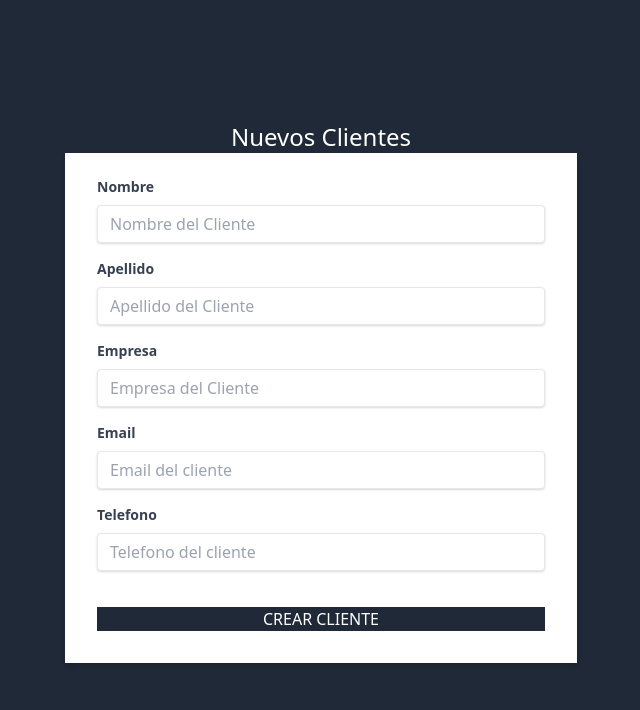
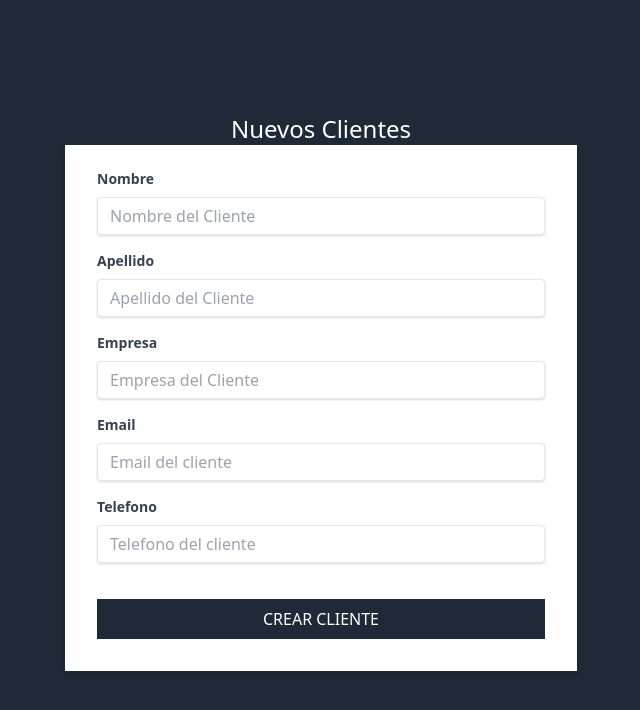
Before and after one commit to RaymonGuzman/cursoGraphQL, a Next.js app in the folder crmcliente/: page /nuevosclientes in a window 1280 px wide. Shown: the top 710 px of the page, without its empty margins (319-959 px from the left). Built offline with nearby package versions, Linux system fonts and the light colour scheme.

Commit message:
S16:91 - Mostrando mensaje de error en la vista de nuevocliente

```diff
--- a/crmcliente/pages/nuevosclientes.js
+++ b/crmcliente/pages/nuevosclientes.js
@@ -1,4 +1,4 @@
-import React from 'react';
+import React, { useState } from 'react';
 import Layout from '../components/Layout';
 import { useFormik } from 'formik';
 import * as Yup from 'yup';
@@ -33,12 +33,13 @@ const CLIENTES_VENDEDOR = gql`
 `;
 
 const nuevosClientes = () => {
+  const [mensaje, setMensaje] = useState(null);
   // mutation para crear nuevos clientes
   const [nuevoCliente] = useMutation(NUEVO_CLIENTE, {
     update(cache, { data: { nuevoCliente } }) {
       // Obtener el objeto de cache que deseamos actualizar
       const { obtenerClienteVendedor } = cache.readQuery({
-        query: CLIENTES_VENDEDOR
+        query: CLIENTES_VENDEDOR,
       });
 
       // Reescribimos el cache ( el cache nunca se debe modificar )
@@ -87,15 +88,29 @@ const nuevosClientes = () => {
 
         router.push('/');
       } catch (error) {
-        console.log(error);
+        setMensaje(error.message);
+        setTimeout(() => {
+          setMensaje(null);
+        }, 3000);
       }
     },
   });
+
+  const monstrarMensaje = () => {
+    //Creando mensaje de error en rojo en caso de que el usuario esté registrado
+    return (
+      <div className="bg-white py-2 px-3 w-full my-3 max-w-sm text-center text-red-600 mx-auto">
+        <p> {mensaje} </p>
+      </div>
+    );
+  };
+
   return (
     <Layout>
       <h1 className="text-2xl text-white text-center font-light">
         Nuevos Clientes
       </h1>
+      {mensaje && monstrarMensaje()}
       <div className="flex justify-center">
         <div className="w-full max-w-lg">
           <form
@@ -224,7 +239,7 @@ const nuevosClientes = () => {
 
             <input
               type="submit"
-              className="bg-gray-800 w-full mt-5 text-white uppercase hover:bg-gray-600"
+              className="bg-gray-800 w-full mt-5 py-2 text-white uppercase hover:bg-gray-600"
               value="Crear Cliente"
             ></input>
           </form>
```
